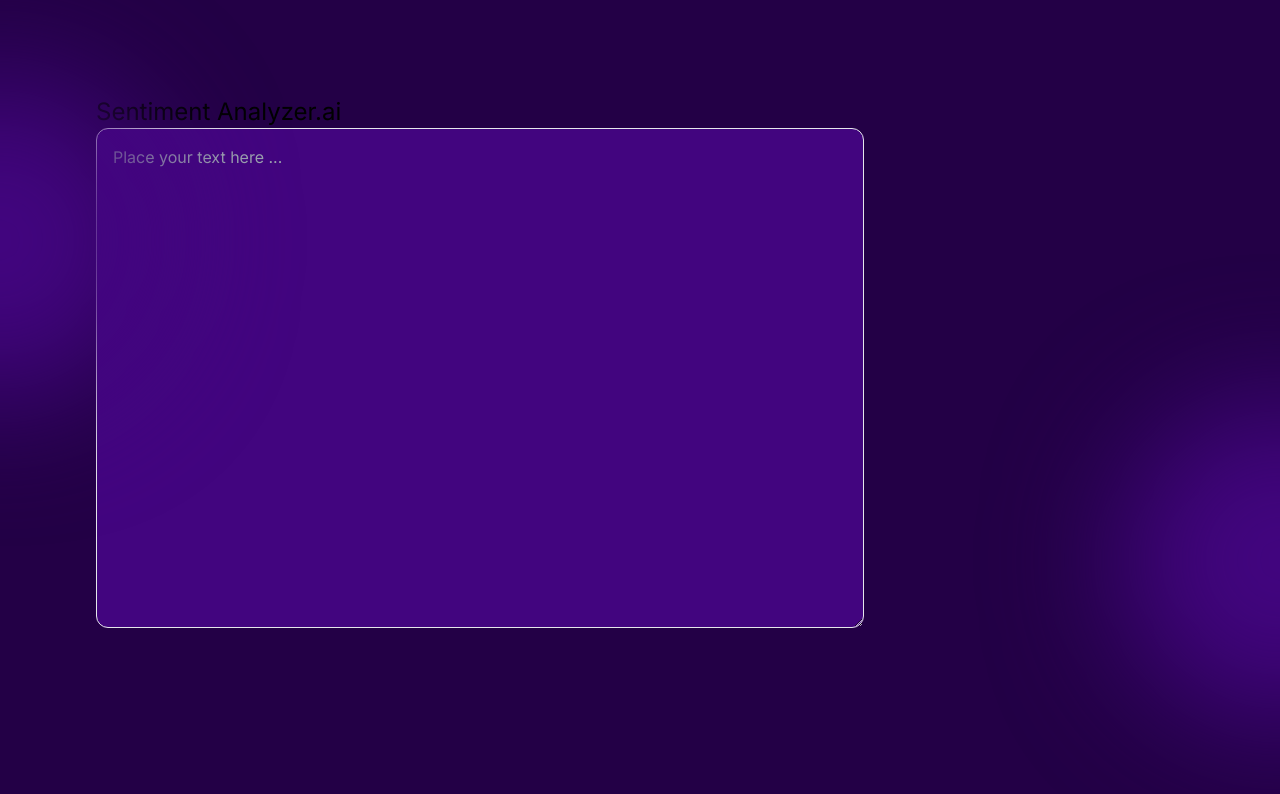
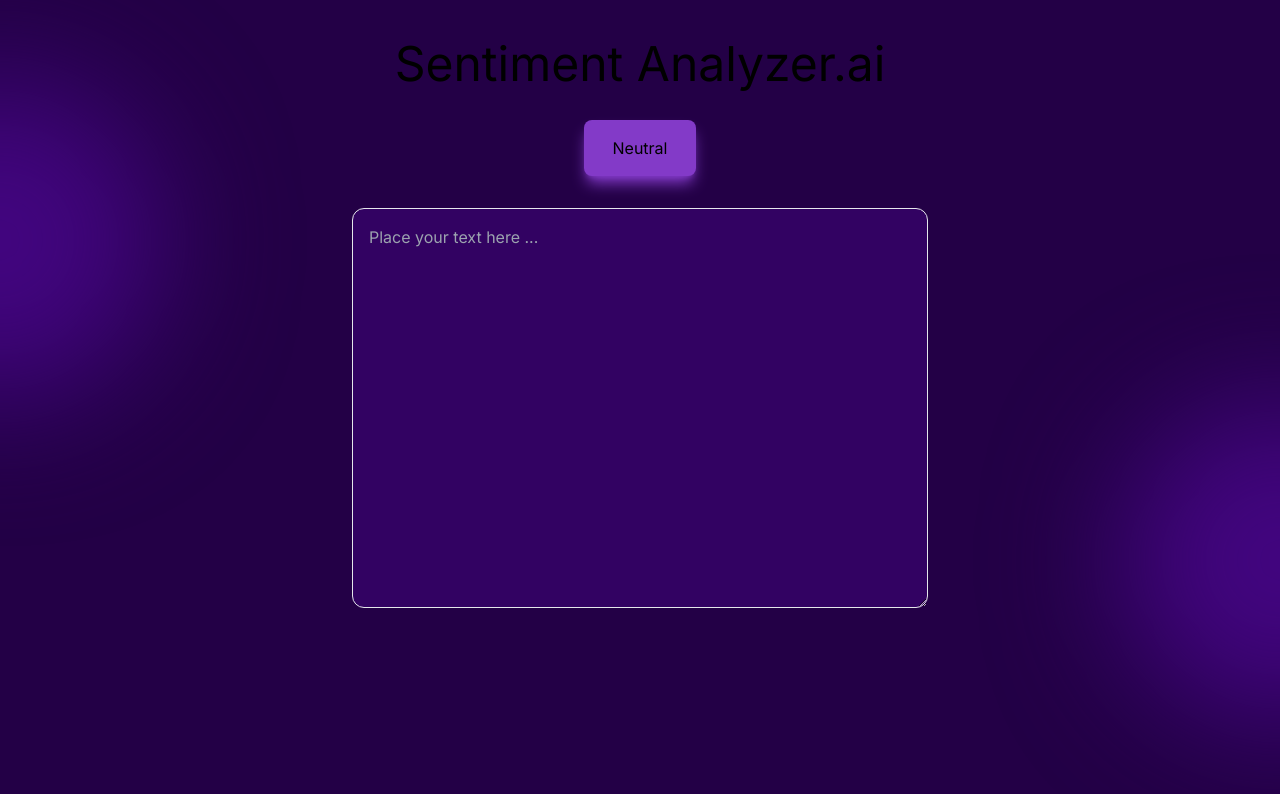
Before and after one commit to Samio735/sentiment-front-end, a Next.js app: page /predict in a window 1280 px wide. Shown: the top 794 px of the page. Built offline with nearby package versions, Linux system fonts and the light colour scheme.

Commit message:
predict page semi complete

```diff
--- /dev/null
+++ b/app/predict/Predict.tsx
@@ -0,0 +1,23 @@
+import { useState } from "react";
+
+export default function Predict() {
+  const [text, setText] = useState("");
+  return (
+    <main className=" h-screen w-screen overflow-hidden px-20 flex flex-col items-center">
+      <div className="rounded-full absolute top-20 -left-40 w-80 h-80 bg-[#42057F] blur-3xl -z-10"></div>
+      <div className="rounded-full absolute bottom-20 -right-40 w-80 h-80 bg-[#42057F] blur-3xl -z-10"></div>
+      <h1 className="text-5xl mt-10 text-center">Sentiment Analyzer.ai</h1>
+
+      <div className="bg-[#833AC8]  shadow-lg shadow-[#833AC8]  w-28 py-4 my-8  mx-auto rounded-lg text-center">
+        Neutral
+      </div>
+
+      <textarea
+        className="w-full max-w-xl z-10 text-white p-4 bg-[#42057f82] border rounded-xl h-full max-h-[400px] "
+        placeholder="Place your text here ..."
+        value={text}
+        onChange={(e) => setText(e.target.value)}
+      ></textarea>
+    </main>
+  );
+}
--- a/app/predict/page.tsx
+++ b/app/predict/page.tsx
@@ -1,13 +1,8 @@
+"use client";
+
+import { useState } from "react";
+import Predict from "./Predict";
+
 export default function page() {
-  return (
-    <main className=" h-screen  p-24">
-      <div className="rounded-full absolute top-20 -left-40 w-80 h-80 bg-[#42057F] blur-3xl"></div>
-      <div className="rounded-full absolute bottom-20 -right-40 w-80 h-80 bg-[#42057F] blur-3xl"></div>
-      <h1 className="text-2xl">Sentiment Analyzer.ai</h1>
-      <textarea
-        className="w-full max-w-3xl text-white p-4 bg-[#42057F] border rounded-xl h-full max-h-[500px] "
-        placeholder="Place your text here ..."
-      ></textarea>
-    </main>
-  );
+  return <Predict />;
 }
```
